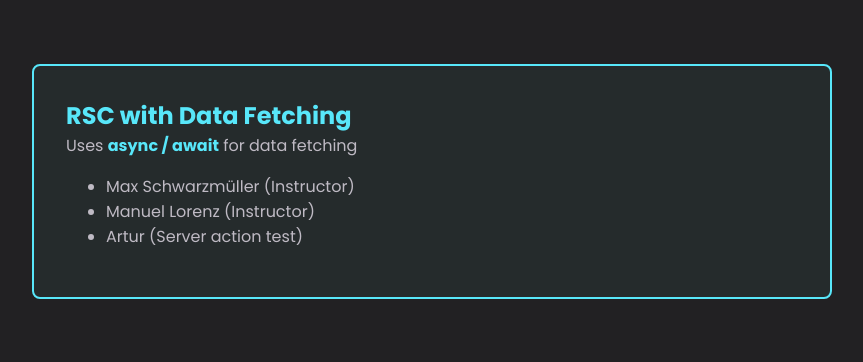
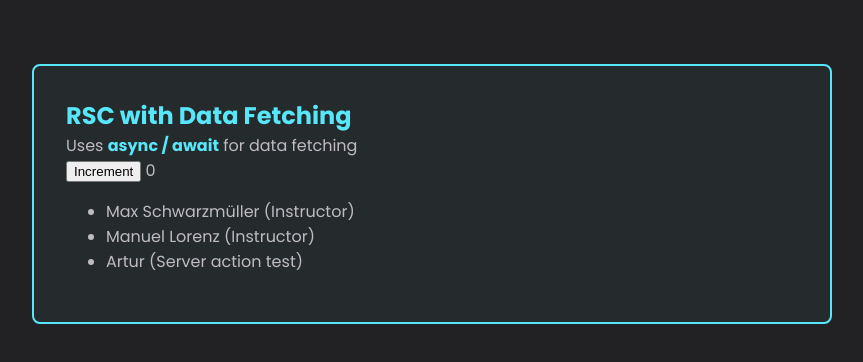
Before and after one commit to ArturDevCraft/React-Course, a Next.js app in the folder Project 30 - React Server Components and Server Actions/: page / in a window 1280 px wide. Shown: the top 362 px of the page, without its empty margins (208-1071 px from the left). Built offline with nearby package versions, Linux system fonts and the light colour scheme.

Commit message:
Add use hook to wait for data passed in params as promise

```diff
--- a/Project 30 - React Server Components and Server Actions/Components/UsePromisesDemo.js
+++ b/Project 30 - React Server Components and Server Actions/Components/UsePromisesDemo.js
@@ -1,14 +1,21 @@
-import fs from 'node:fs/promises';
+'use client';
+import { use, useState } from 'react';
 
-export default async function UsePromiseDemo() {
-	await new Promise((resolve) => setTimeout(resolve, 2000));
-	const data = await fs.readFile('dummy-db.json', 'utf-8');
-	const users = JSON.parse(data);
+export default function UsePromiseDemo({ userPromise }) {
+	const users = use(userPromise);
+	const [count, setCount] = useState(0);
+
 	return (
 		<div className="rsc">
 			<h2>RSC with Data Fetching</h2>
 			<p>
 				Uses <strong>async / await</strong> for data fetching
+			</p>
+			<p>
+				<button onClick={() => setCount((prevCount) => prevCount + 1)}>
+					Increment
+				</button>
+				<span> {count}</span>
 			</p>
 			<ul>
 				{users.map((user) => (
--- a/Project 30 - React Server Components and Server Actions/app/page.js
+++ b/Project 30 - React Server Components and Server Actions/app/page.js
@@ -1,11 +1,19 @@
 import UsePromiseDemo from '@/Components/UsePromisesDemo';
 import { Suspense } from 'react';
+import fs from 'node:fs/promises';
 
 export default async function Home() {
+	const fetchUserPromise = new Promise((resolve) =>
+		setTimeout(async () => {
+			const data = await fs.readFile('dummy-db.json', 'utf-8');
+			const users = JSON.parse(data);
+			resolve(users);
+		}, 2000)
+	);
 	return (
 		<main>
 			<Suspense fallback={<p>Loading...</p>}>
-				<UsePromiseDemo />
+				<UsePromiseDemo userPromise={fetchUserPromise} />
 			</Suspense>
 		</main>
 	);
```
